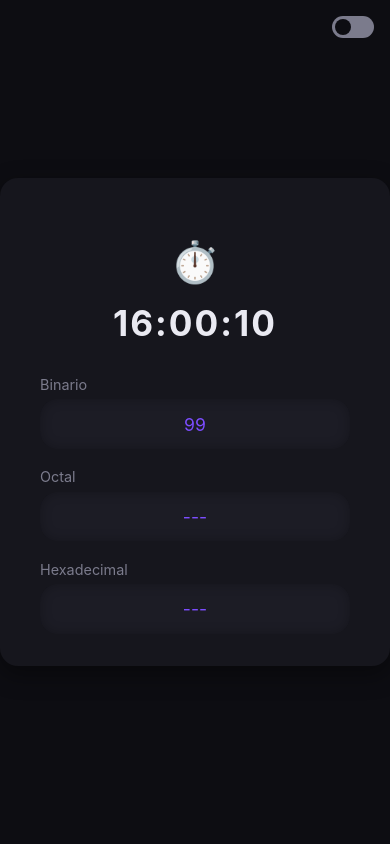
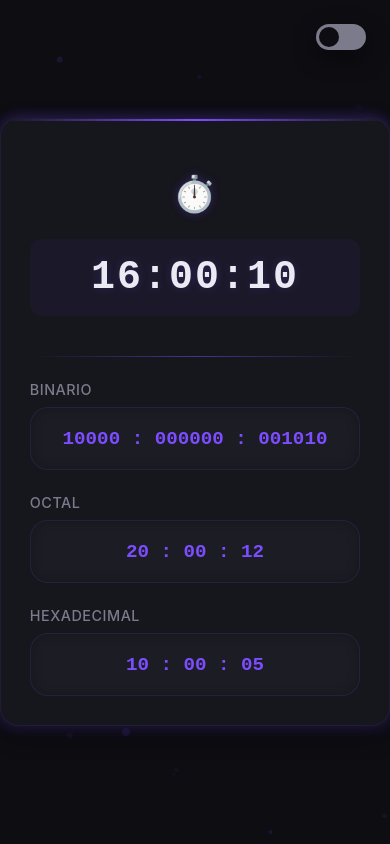
Before and after one commit to josss8/proyecto-estructuras-logicas-2, a Flask app: page / in a window 390 px wide. Run offline with Flask 3, Linux system fonts and the light colour scheme.

Commit message:
version 1.1

```diff
--- a/app.py
+++ b/app.py
@@ -1,30 +1,125 @@
-
-import random
-
 from flask import Flask, render_template, request, jsonify
 
 app = Flask(__name__)
+
+def ConversorBinarioHoras(decimal):
+    bits = [0,0,0,0,0]
+    value = 2**4
+    for i in range(len(bits)):
+        if decimal >= value:
+            bits[i] = 1
+            decimal -= value
+        value //= 2
+    return ''.join(str(bit) for bit in bits)
+
+
+def ConversorBinarioMinutosSegundos(decimal):
+    bits = [0,0,0,0,0,0]
+    value = 2**5
+    for i in range(len(bits)):
+        if decimal >= value:
+            bits[i] = 1
+            decimal -= value
+        value //= 2
+    return ''.join(str(bit) for bit in bits)
+
+def conversorHexa2(numero):
+    hex_map = "0123456789ABCDEF"
+    if numero == 0:
+        return "00"
+    resultado = ""
+    while numero > 0:
+        resto = numero % 16
+        numero //= 16
+        resultado = hex_map[resto] + resultado
+    return resultado.zfill(2)  # siempre dos dígitos
+def Bin_Dec(bits):
+    value = 0
+    potencia = len(bits) - 1
+    for bit in bits:
+        value += bit * (2 ** potencia)
+        potencia -= 1
+    return value
+
+
+# --- Conversión binario a hexadecimal manual ---
+def Binario_HexaHoras(bits_str):
+    bits = [int(b) for b in bits_str]  # ejemplo: "10101" → [1,0,1,0,1]
+
+    HexaPre = [0, 0]
+    Hexa = ["0", "0"]
+
+    cant1 = [0, 0, 0, bits[0]]
+    cant2 = [bits[1], bits[2], bits[3], bits[4]]
+
+    HexaPre[0] = Bin_Dec(cant1)
+    HexaPre[1] = Bin_Dec(cant2)
+
+    for i in range(2):
+        if HexaPre[i] < 10:
+            Hexa[i] = str(HexaPre[i])
+        else:
+            Hexa[i] = chr(55 + HexaPre[i])  # 10=A, 11=B
+
+    return ''.join(Hexa)
+
+def conversorOctal(numero):
+    if numero == 0:
+        return "00"
+    resultado = ""
+    while numero > 0:
+        resto = numero % 8
+        numero //= 8
+        resultado = str(resto) + resultado
+    return resultado.zfill(2)
+
+
 
 @app.route("/")
 def home():
     return render_template("index.html")
 
-for i in range(1,100):
-    a=i
+@app.route("/convertir", methods=["POST"])
+def convertir():
+    data = request.get_json()
+    hora_str = data.get("hora")  # formato "HH:MM:SS" viene en string
+    if not hora_str:
+        return jsonify({"error": "No se recibió la hora"}), 400
+
+    try:
+        partes = hora_str.split(":")
+        horas = int(partes[0])
+        minutos = int(partes[1])
+        segundos = int(partes[2])
+    except (ValueError, IndexError):
+        return jsonify({"error": "Formato de hora inválido"}), 400
+
+    # llamar funciones binario
+    bin_horas = ConversorBinarioHoras(horas)
+    bin_minutos = ConversorBinarioMinutosSegundos(minutos)
+    bin_segundos = ConversorBinarioMinutosSegundos(segundos)
+
+
+    #llamar funciones hexa
+    hexa_horas = Binario_HexaHoras(bin_horas)
+    hexa_minutos = Binario_HexaHoras(bin_minutos[:5])  # recorta a 5 bits
+    hexa_segundos = Binario_HexaHoras(bin_segundos[:5])
+
+    #llamar funciones octal
+    octa_horas = conversorOctal(horas)
+    octa_minutos = conversorOctal(minutos)
+    octa_segundos = conversorOctal(segundos)
 
 
 
-@app.route("/convertir", methods=["POST"])
-def convertir():
-    data = request.get_json()
-    hora = data.get("hora")  # La hora actual enviada desde JS
-    # Aquí es donde tú harás la lógica de conversión en diferentes bases
+
     return jsonify({
-        "hora": hora,
-        "binario": a,
-        "octal": None,
-        "hexadecimal": None
+        "hora": hora_str,
+        "binario": f"{bin_horas} : {bin_minutos} : {bin_segundos}",
+        "octal": f"{octa_horas} : {octa_minutos} : {octa_segundos}",
+        "hexadecimal": f"{hexa_horas} : {hexa_minutos} : {hexa_segundos}",
     })
+
 
 if __name__ == "__main__":
     app.run(debug=True)
--- a/static/style.css
+++ b/static/style.css
@@ -8,6 +8,7 @@
   --shadow: 0 8px 25px rgba(0,0,0,0.4);
   --radius: 18px;
   --transition: all 0.3s ease;
+  --glow: 0 0 15px rgba(124, 77, 255, 0.4);
 }
 
 [data-theme="light"] {
@@ -15,9 +16,10 @@
   --panel: #ffffff;
   --text: #1f1f2e;
   --muted: #5a5a70;
-  --accent: #7c4dff;
+  --accent: #4d10f6;
   --accent-hover: #6f3fff;
   --shadow: 0 6px 18px rgba(0,0,0,0.1);
+  --glow: 0 0 15px rgba(124, 77, 255, 0.2);
 }
 
 /* General */
@@ -32,69 +34,120 @@ body {
   color: var(--text);
   transition: var(--transition);
   position: relative;
+  overflow: hidden;
+}
+
+/* Fondo con partículas */
+.particles {
+  position: absolute;
+  top: 0;
+  left: 0;
+  width: 100%;
+  height: 100%;
+  z-index: -1;
+  opacity: 0.3;
 }
 
 /* Toggle */
 .theme-toggle {
   position: absolute;
-  top: 1rem;
-  right: 1rem;
-  width: 42px;
-  height: 22px;
+  top: 1.5rem;
+  right: 1.5rem;
+  width: 50px;
+  height: 26px;
   background: var(--muted);
   border-radius: 20px;
   border: none;
   cursor: pointer;
   transition: var(--transition);
+  z-index: 10;
+  box-shadow: var(--shadow);
 }
+
 .theme-toggle::before {
   content: '';
   position: absolute;
   top: 3px;
   left: 3px;
-  width: 16px;
-  height: 16px;
+  width: 20px;
+  height: 20px;
   background: var(--bg);
   border-radius: 50%;
   transition: var(--transition);
 }
+
 .theme-toggle.on {
   background: var(--accent);
 }
+
 .theme-toggle.on::before {
-  transform: translateX(20px);
+  transform: translateX(24px);
 }
 
-/* Contenedor */
+/* Contenedor principal */
 .container {
   background: var(--panel);
-  padding: 2rem 2.5rem;
+  padding: 2.5rem;
   border-radius: var(--radius);
-  box-shadow: var(--shadow);
+  box-shadow: var(--shadow), var(--glow);
   width: 90%;
-  max-width: 480px;
+  max-width: 520px;
   text-align: center;
   animation: fadeIn 0.8s ease;
+  position: relative;
+  overflow: hidden;
+  border: 1px solid rgba(124, 77, 255, 0.1);
 }
 
-.title {
-  font-size: 2.5rem;
-  margin-bottom: 1rem;
-  color: var(--accent);
+/* Efecto de borde */
+.container::before {
+  content: '';
+  position: absolute;
+  top: 0;
+  left: 0;
+  right: 0;
+  height: 2px;
+  background: linear-gradient(90deg, transparent, var(--accent), transparent);
 }
 
+/* Título */
+.title {
+  font-size: 2.8rem;
+  margin-bottom: 1.5rem;
+  color: var(--accent);
+  font-weight: 700;
+  text-shadow: 0 0 10px rgba(124, 77, 255, 0.3);
+  letter-spacing: 1px;
+}
+
+/* Reloj principal */
 .live-clock {
-  font-size: 3rem;
-  font-weight: bold;
-  margin: 1rem 0 2rem;
-  letter-spacing: 2px;
+  font-size: 3.5rem;
+  font-weight: 700;
+  margin: 1.5rem 0 2.5rem;
+  letter-spacing: 3px;
+  color: var(--text);
+  text-shadow: 0 0 10px rgba(124, 77, 255, 0.2);
+  font-family: 'Courier New', monospace;
+  position: relative;
+  padding: 1rem;
+  border-radius: 12px;
+  background: rgba(124, 77, 255, 0.05);
+}
+
+/* Separador decorativo */
+.separator {
+  height: 1px;
+  background: linear-gradient(90deg, transparent, var(--accent), transparent);
+  margin: 1.5rem 0;
+  opacity: 0.5;
 }
 
 /* Conversion boxes */
 .conversion {
   display: flex;
   flex-direction: column;
-  gap: 1.2rem;
+  gap: 1.5rem;
 }
 
 .conversion-item {
@@ -105,18 +158,40 @@ body {
   display: block;
   font-size: 0.9rem;
   color: var(--muted);
-  margin-bottom: 0.4rem;
+  margin-bottom: 0.6rem;
+  font-weight: 500;
+  letter-spacing: 0.5px;
 }
 
 .conversion-box {
   background: #1c1c25;
   border-radius: var(--radius);
-  padding: 0.9rem 1rem;
-  font-size: 1.1rem;
+  padding: 1.2rem 1.5rem;
+  font-size: 1.2rem;
   color: var(--accent);
   text-align: center;
   transition: var(--transition);
   box-shadow: inset 0 0 12px rgba(0,0,0,0.25);
+  font-family: 'Courier New', monospace;
+  font-weight: 600;
+  border: 1px solid rgba(124, 77, 255, 0.1);
+  position: relative;
+  overflow: hidden;
+}
+
+.conversion-box::before {
+  content: '';
+  position: absolute;
+  top: 0;
+  left: -100%;
+  width: 100%;
+  height: 100%;
+  background: linear-gradient(90deg, transparent, rgba(124, 77, 255, 0.1), transparent);
+  transition: left 0.5s ease;
+}
+
+.conversion-box:hover::before {
+  left: 100%;
 }
 
 [data-theme="light"] .conversion-box {
@@ -124,15 +199,47 @@ body {
   box-shadow: inset 0 0 8px rgba(0,0,0,0.1);
 }
 
-/* Animación */
+/* Animación de entrada */
 @keyframes fadeIn {
-  from { opacity: 0; transform: translateY(20px); }
-  to { opacity: 1; transform: translateY(0); }
+  from {
+    opacity: 0;
+    transform: translateY(20px) scale(0.95);
+  }
+  to {
+    opacity: 1;
+    transform: translateY(0) scale(1);
+  }
+}
+
+/* Efecto de actualización */
+@keyframes pulse {
+  0% {
+    transform: scale(1);
+  }
+  50% {
+    transform: scale(1.02);
+  }
+  100% {
+    transform: scale(1);
+  }
+}
+
+.updating {
+  animation: pulse 0.5s ease;
 }
 
 /* Responsive */
 @media (max-width: 500px) {
   .live-clock {
+    font-size: 2.5rem;
+    letter-spacing: 2px;
+  }
+
+  .container {
+    padding: 1.8rem;
+  }
+
+  .title {
     font-size: 2.2rem;
   }
 }
--- a/templates/index.html
+++ b/templates/index.html
@@ -3,10 +3,12 @@
 <head>
   <meta charset="UTF-8">
   <meta name="viewport" content="width=device-width, initial-scale=1">
-  <title>Conversor</title>
+  <title>Reloj</title>
   <link rel="stylesheet" href="{{ url_for('static', filename='style.css') }}">
 </head>
 <body>
+  <div class="particles" id="particles"></div>
+
   <!-- Toggle tema -->
   <button id="theme-toggle" class="theme-toggle" title="Cambiar tema"></button>
 
@@ -14,24 +16,60 @@
     <h1 class="title">⏱️</h1>
     <div id="clock" class="live-clock">--:--:--</div>
 
+    <div class="separator"></div>
+
     <!-- Espacios para mostrar hora convertida -->
     <div class="conversion">
       <div class="conversion-item">
-        <label>Binario</label>
+        <label>BINARIO</label>
         <div id="binario" class="conversion-box">---</div>
       </div>
       <div class="conversion-item">
-        <label>Octal</label>
+        <label>OCTAL</label>
         <div id="octal" class="conversion-box">---</div>
       </div>
       <div class="conversion-item">
-        <label>Hexadecimal</label>
+        <label>HEXADECIMAL</label>
         <div id="hexadecimal" class="conversion-box">---</div>
       </div>
     </div>
   </div>
 
   <script>
+    // Sistema de partículas
+    function createParticles() {
+      const container = document.getElementById('particles');
+      const particleCount = 30;
+
+      for (let i = 0; i < particleCount; i++) {
+        const particle = document.createElement('div');
+        particle.style.position = 'absolute';
+        particle.style.width = Math.random() * 6 + 2 + 'px';
+        particle.style.height = particle.style.width;
+        particle.style.background = 'var(--accent)';
+        particle.style.borderRadius = '50%';
+        particle.style.opacity = Math.random() * 0.5 + 0.1;
+        particle.style.left = Math.random() * 100 + '%';
+        particle.style.top = Math.random() * 100 + '%';
+        particle.style.animation = `float ${Math.random() * 10 + 10}s linear infinite`;
+
+        // Añadir animación flotante
+        const style = document.createElement('style');
+        style.textContent = `
+          @keyframes float {
+            0% { transform: translate(0, 0) rotate(0deg); }
+            25% { transform: translate(${Math.random() * 100 - 50}px, ${Math.random() * 100 - 50}px) rotate(90deg); }
+            50% { transform: translate(${Math.random() * 100 - 50}px, ${Math.random() * 100 - 50}px) rotate(180deg); }
+            75% { transform: translate(${Math.random() * 100 - 50}px, ${Math.random() * 100 - 50}px) rotate(270deg); }
+            100% { transform: translate(0, 0) rotate(360deg); }
+          }
+        `;
+        document.head.appendChild(style);
+
+        container.appendChild(particle);
+      }
+    }
+
     function actualizarReloj() {
       const now = new Date();
       const horas = String(now.getHours()).padStart(2, '0');
@@ -39,7 +77,10 @@
       const segundos = String(now.getSeconds()).padStart(2, '0');
       const horaStr = `${horas}:${minutos}:${segundos}`;
 
-      document.getElementById("clock").textContent = horaStr;
+      const clockElement = document.getElementById("clock");
+      clockElement.textContent = horaStr;
+      clockElement.classList.add('updating');
+      setTimeout(() => clockElement.classList.remove('updating'), 500);
 
       // Enviar hora al backend
       fetch("/convertir", {
@@ -49,14 +90,36 @@
       })
       .then(res => res.json())
       .then(data => {
-        document.getElementById("binario").textContent = data.binario ?? "---";
-        document.getElementById("octal").textContent = data.octal ?? "---";
-        document.getElementById("hexadecimal").textContent = data.hexadecimal ?? "---";
+        const binarioElement = document.getElementById("binario");
+        const octalElement = document.getElementById("octal");
+        const hexadecimalElement = document.getElementById("hexadecimal");
+
+        if (data.binario) {
+          binarioElement.textContent = data.binario;
+          binarioElement.classList.add('updating');
+          setTimeout(() => binarioElement.classList.remove('updating'), 500);
+        }
+
+        if (data.octal) {
+          octalElement.textContent = data.octal;
+          octalElement.classList.add('updating');
+          setTimeout(() => octalElement.classList.remove('updating'), 500);
+        }
+
+        if (data.hexadecimal) {
+          hexadecimalElement.textContent = data.hexadecimal;
+          hexadecimalElement.classList.add('updating');
+          setTimeout(() => hexadecimalElement.classList.remove('updating'), 500);
+        }
       });
     }
 
-    setInterval(actualizarReloj, 1000);
-    actualizarReloj();
+    // Inicialización
+    document.addEventListener('DOMContentLoaded', () => {
+      createParticles();
+      setInterval(actualizarReloj, 1000);
+      actualizarReloj();
+    });
 
     // Toggle tema
     const toggle = document.getElementById("theme-toggle");
```
